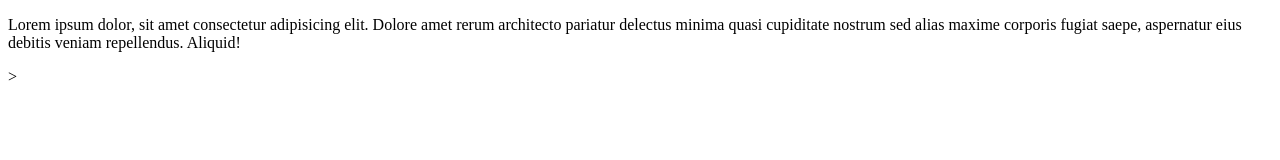
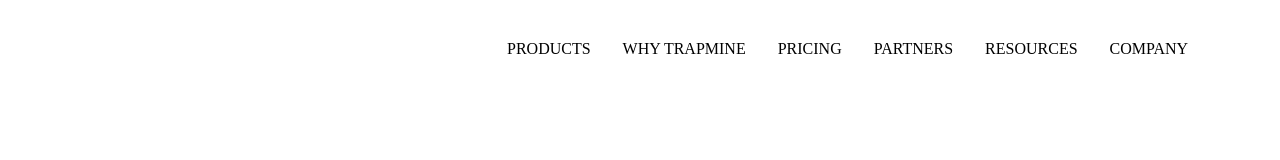
Before and after one commit to namansethi13/group1, a plain HTML site: page template.html in a window 1280 px wide. Drawn offline with Linux system fonts and the light colour scheme.

Commit message:
Update template.html

```diff
--- a/template.html
+++ b/template.html
@@ -1,12 +1,33 @@
 <!DOCTYPE html>
 <html lang="en">
+
 <head>
     <meta charset="UTF-8">
     <meta http-equiv="X-UA-Compatible" content="IE=edge">
     <meta name="viewport" content="width=device-width, initial-scale=1.0">
     <title>Hello lol</title>
+    <style>
+        .navbar li{
+            display: inline-block;
+            margin: 2px;
+            padding: 12px;
+            position: relative;
+            top: 10px;
+            left: 445px;
+
+        }
+    </style>
 </head>
+
 <body>
-    <p>  Lorem ipsum dolor, sit amet consectetur adipisicing elit. Dolore amet rerum architecto pariatur delectus minima quasi cupiditate nostrum sed alias maxime corporis fugiat saepe, aspernatur eius debitis veniam repellendus. Aliquid! </p>>
+        <ul class="navbar">
+            <li> PRODUCTS</li>
+            <li>WHY TRAPMINE</li>
+            <li>PRICING</li>
+            <li>PARTNERS</li>
+            <li>RESOURCES</li>
+            <li>COMPANY</li>
+        </ul>
 </body>
+
 </html>
```
